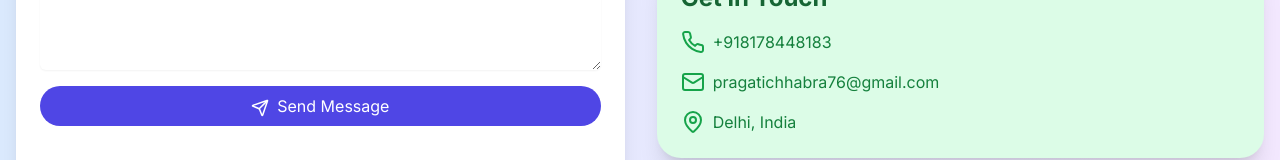
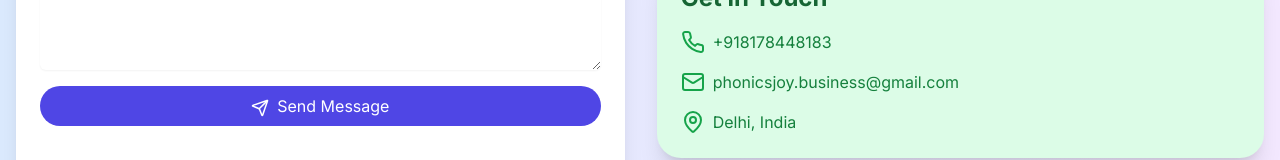
Before and after one commit to pc9350/phonics-story-generator, a Next.js app: page /contact in a window 1280 px wide. Shown: the part 426-586 px from the top of the page. Built offline with nearby package versions, Linux system fonts and the light colour scheme; no server answers.

Commit message:
Updated email

```diff
--- a/app/contact/page.js
+++ b/app/contact/page.js
@@ -111,7 +111,7 @@ const ContactPage = () => {
                 </li>
                 <li className="flex items-center">
                   <Mail className="mr-2 text-green-600 dark:text-green-400" />
-                  <span className="text-green-700 dark:text-green-300">pragatichhabra76@gmail.com</span>
+                  <span className="text-green-700 dark:text-green-300">phonicsjoy.business@gmail.com</span>
                 </li>
                 <li className="flex items-center">
                   <MapPin className="mr-2 text-green-600 dark:text-green-400" />
```
